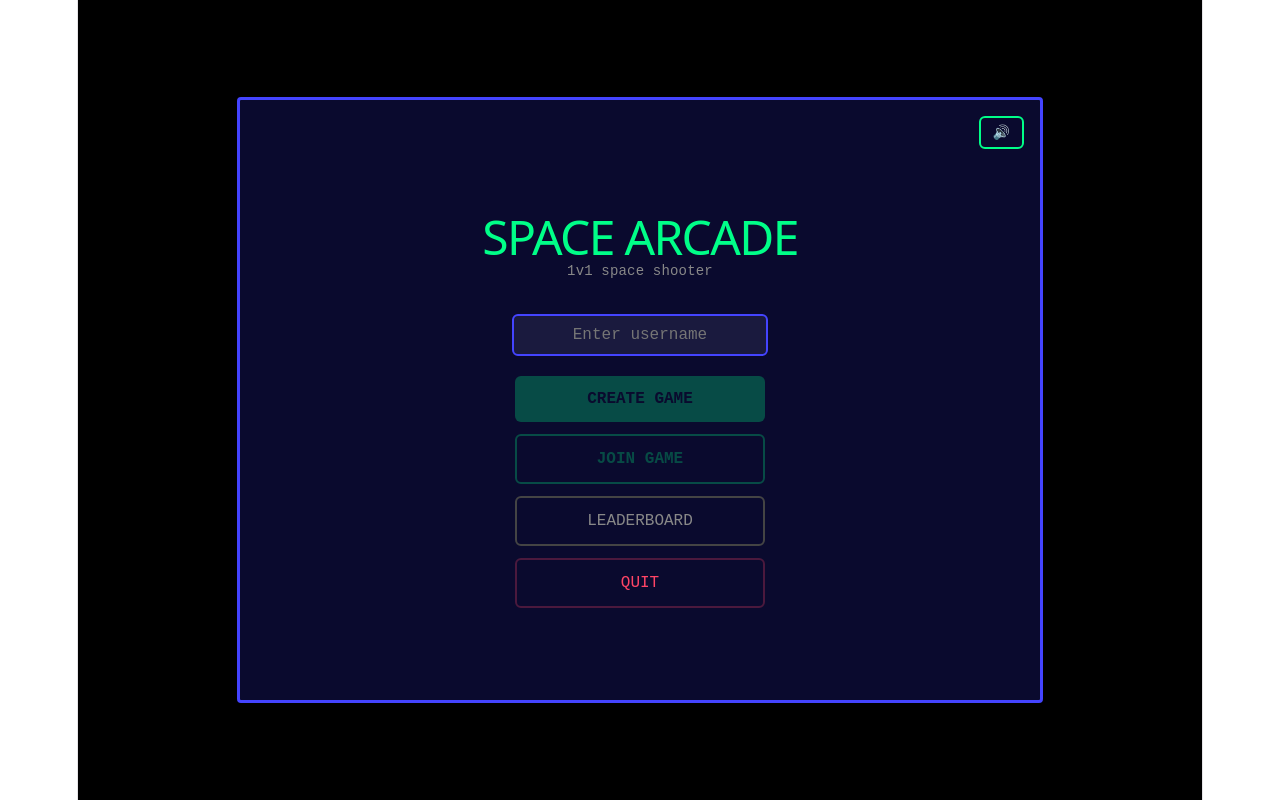
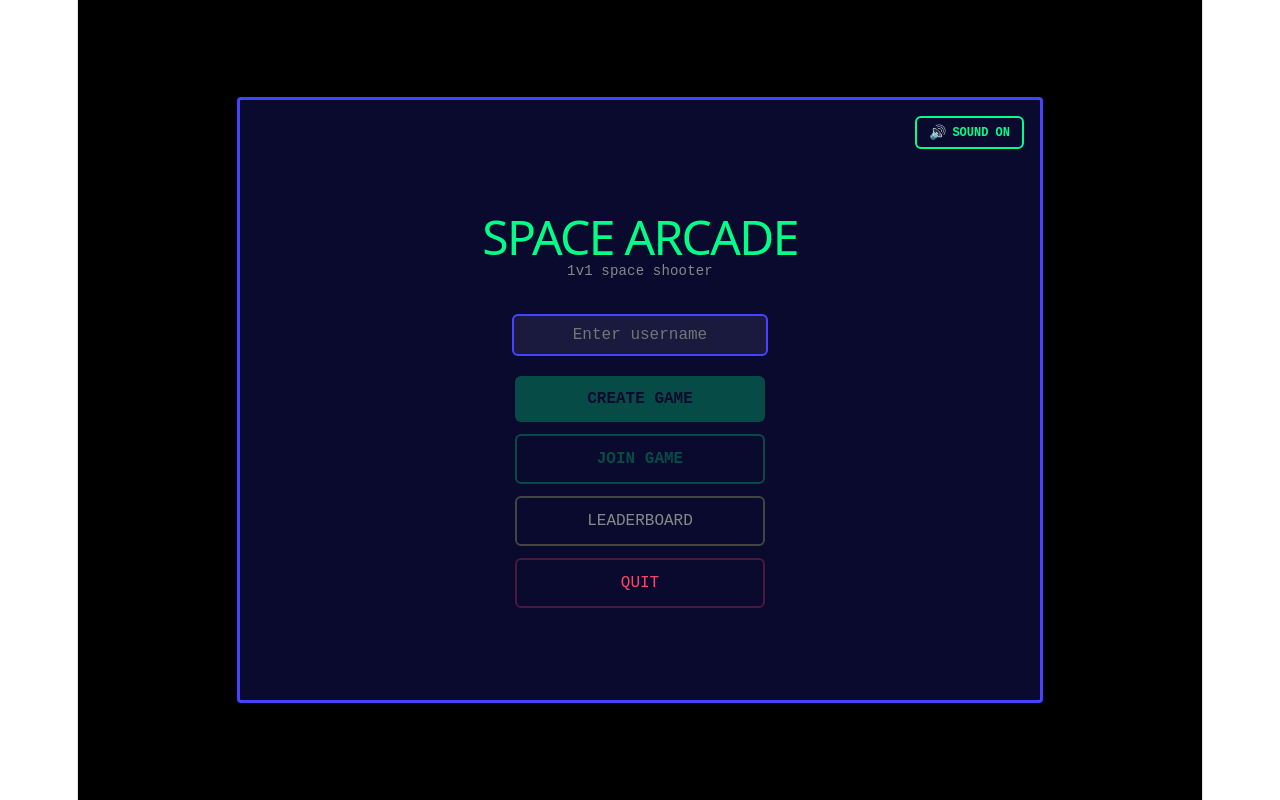
Before and after one commit to hughejef/space-arcade, a React (Vite) app in the folder client/: page / in a window 1280 px wide. Built offline with nearby package versions, Linux system fonts and the light colour scheme; no server answers.

Commit message:
Add SOUND ON/OFF text label to mute toggle button

```diff
--- a/client/src/MuteToggle.jsx
+++ b/client/src/MuteToggle.jsx
@@ -2,8 +2,7 @@ import { useState } from 'react'
 import { toggleMute, isMuted } from './audio'
 
 // reusable mute toggle button that can be placed in any menu screen
-// shows a speaker emoji that flips between sound-on and muted states
-// position prop allows callers to pin it wherever they want via CSS positioning
+// shows a speaker emoji with text label that flips between sound on and muted states
 function MuteToggle() {
   const [muted, setMuted] = useState(isMuted())
 
@@ -24,12 +23,17 @@ function MuteToggle() {
         border: `2px solid ${muted ? '#444' : '#00ff88'}`,
         borderRadius: '6px',
         padding: '6px 12px',
-        fontSize: '14px',
+        fontSize: '12px',
         fontFamily: 'monospace',
+        fontWeight: 'bold',
         cursor: 'pointer',
+        display: 'flex',
+        alignItems: 'center',
+        gap: '6px',
       }}
-      title={muted ? 'Unmute' : 'Mute'}>
-      {muted ? '🔇' : '🔊'}
+      title={muted ? 'Click to unmute' : 'Click to mute'}>
+      <span style={{ fontSize: '14px' }}>{muted ? '🔇' : '🔊'}</span>
+      <span>SOUND {muted ? 'OFF' : 'ON'}</span>
     </button>
   )
 }
```
